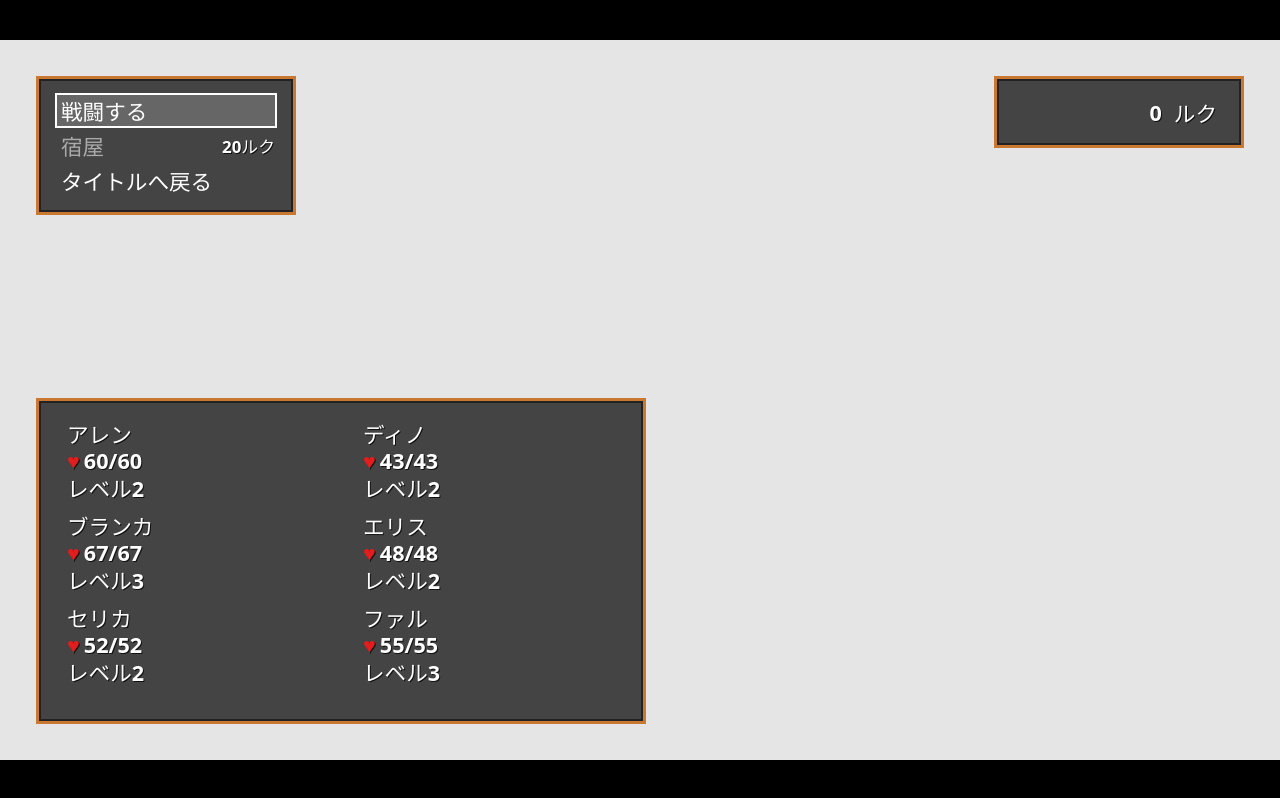
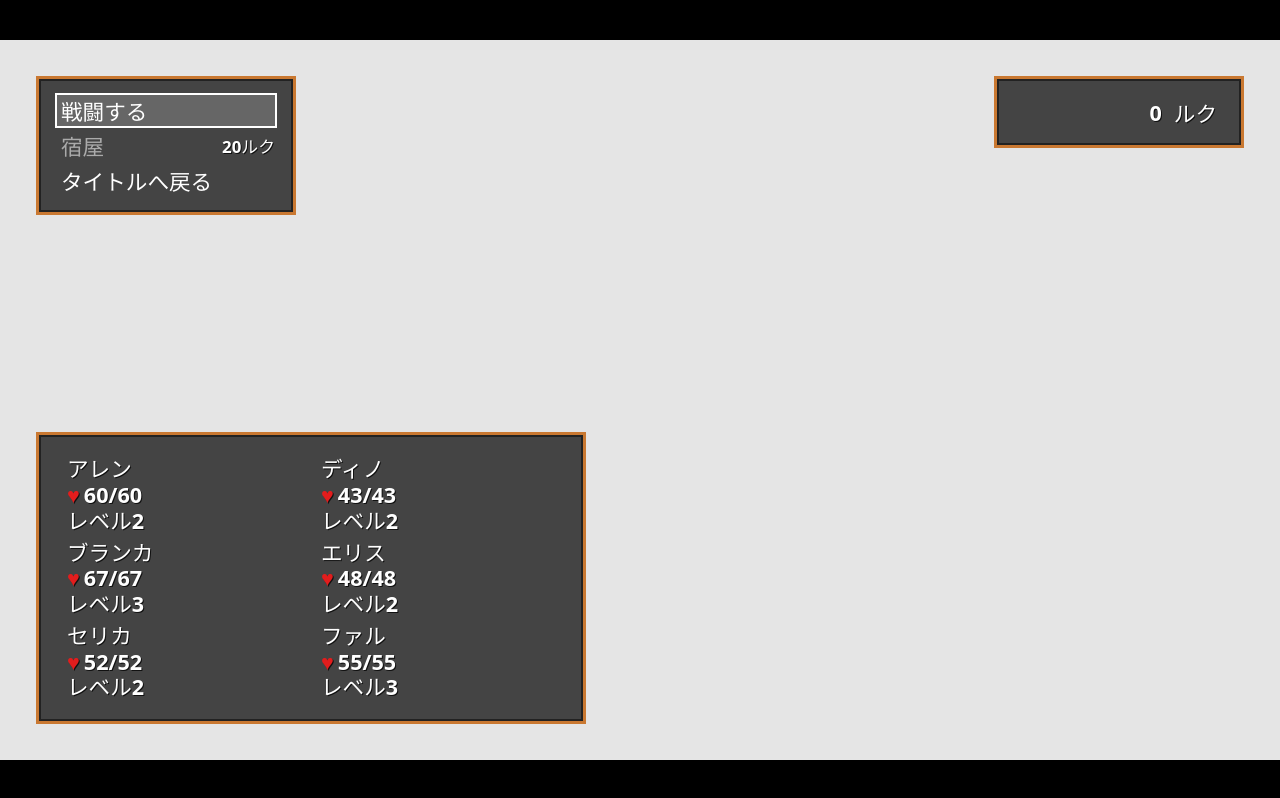
Before and after one commit to RyoAiba/isekai-rpg, a React (Vite) app: page / in a window 1280 px wide. Both pictures are taken after a click on the button "NEW GAME". Built offline with nearby package versions, Linux system fonts and the light colour scheme.

Commit message:
メニューキャラ一覧の微調整

```diff
--- a/src/App.css
+++ b/src/App.css
@@ -242,7 +242,7 @@ button.is-selected {
 .main-menu-party-window {
   left: 36px;
   bottom: 36px;
-  width: 610px;
+  width: 550px;
   padding: 22px 28px;
 }
 
@@ -251,8 +251,8 @@ button.is-selected {
   grid-auto-flow: column;
   grid-template-rows: repeat(3, 1fr);
   grid-auto-columns: minmax(0, 1fr);
-  column-gap: 44px;
-  row-gap: 0;
+  column-gap: 20px;
+  row-gap: 8px;
   list-style: none;
 }
 
@@ -260,7 +260,6 @@ button.is-selected {
   display: grid;
   align-content: start;
   gap: 2px;
-  min-height: 92px;
   padding: 0;
 }
 
@@ -291,9 +290,7 @@ button.is-selected {
   text-shadow: 1px 1px 0 #111;
 }
 
-.main-menu-party-level {
-  margin-top: 2px;
-}
+.main-menu-party-level {}
 
 .battle-screen {
   position: relative;
```
